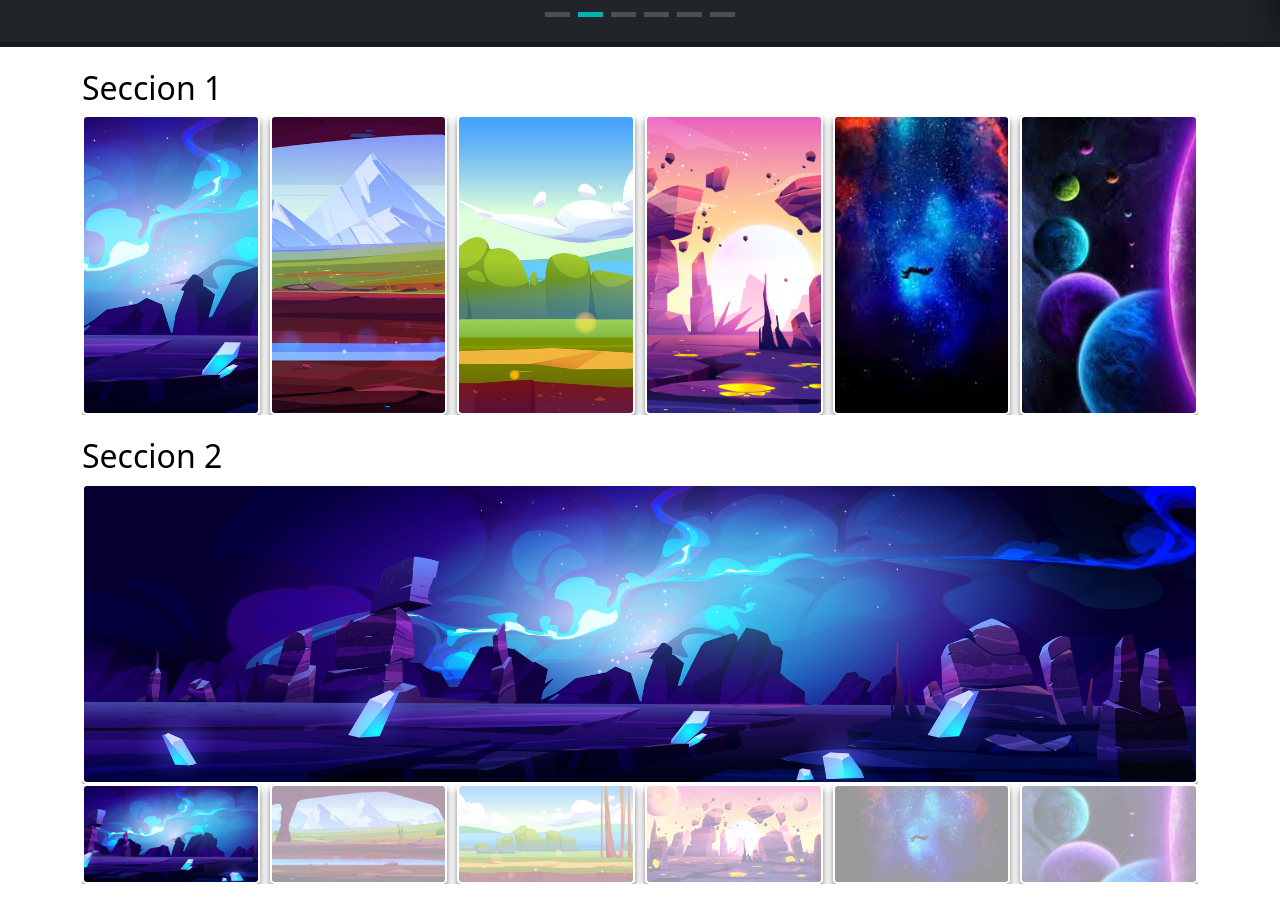
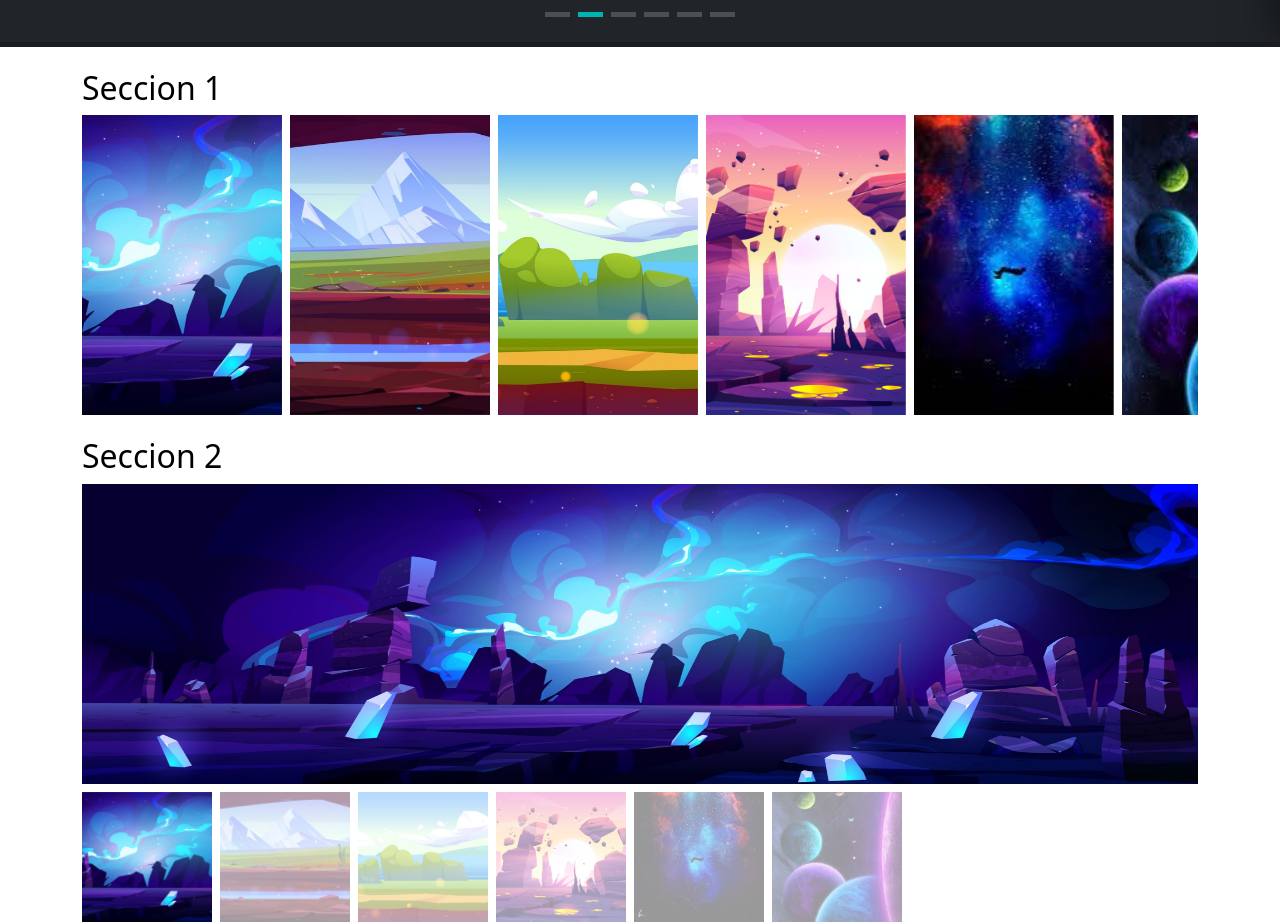
Before and after one commit to JhonSans/ProyectNewDesing, a plain HTML site: page index.html in a window 1280 px wide. Shown: the part 753-1675 px from the top of the page. Before the commit the page ends 1637 px from the top, so only its background shows below. Drawn offline with nearby package versions, Linux system fonts and the light colour scheme; some packages are replaced by stand-ins of ours.

Commit message:
Corrección galeria

```diff
--- a/css/main-gallery.css
+++ b/css/main-gallery.css
@@ -1,115 +1,21 @@
-/*
-.external {
-    overflow: hidden;
-    height: 100vh;
-}
-.horizontal-scroll-wrapper {
-    display: flex;
-    flex-direction: column;
-    align-items: center;
-    width: 100vh;
-    transform: rotate(-90deg) translate3d(0, -100vh, 0);
-    transform-origin: right top;
-    overflow-y: auto;
-    overflow-x: hidden;
-    padding: 0;
-    height: 100vw;
-    perspective: 1px;
-    transform-style: preserve-3d;
-    padding-bottom: 10rem;
-}
-.img-wrapper {
-    transform: rotate(90deg);
-    display: flex;
-    align-items: center;
-    justify-content: center;
-    min-height: 40vh;
-    transform-origin: 50% 50%;
-    transform: rotate(90deg) translateZ(0.1px) scale(0.9) translateX(0px)
-        translateY(-3vh);
-    transition: 1s;
-}
-.img-wrapper:hover {
-    min-height: 65vh;
-}
-.slower {
-    transform: rotate(90deg) translateZ(-0.2px) scale(1.1) translateX(0%)
-        translateY(-10vh);
-}
-.slower1 {
-    transform: rotate(90deg) translateZ(-0.25px) scale(1.05) translateX(0%)
-        translateY(8vh);
-}
-.slower2 {
-    transform: rotate(90deg) translateZ(-0.3px) scale(1.3) translateX(0%)
-        translateY(2vh);
-}
-.slower-down {
-    transform: rotate(90deg) translateZ(-0.2px) scale(1.1) translateX(0%)
-        translateY(16vh);
-}
-.faster {
-    transform: rotate(90deg) translateZ(0.15px) scale(0.8) translateX(0%)
-        translateY(14vh);
-}
-.faster1 {
-    transform: rotate(90deg) translateZ(0.05px) scale(0.8) translateX(0%)
-        translateY(10vh);
-}
-.fastest {
-    transform: rotate(90deg) translateZ(0.22px) scale(0.7) translateX(-10vh)
-        translateY(-15vh);
-}
-.vertical {
-    transform: rotate(90deg) translateZ(-0.15px) scale(1.15) translateX(0%)
-        translateY(0%);
-}
-.last {
-    transform: rotate(90deg) translateZ(-0.2px) scale(1.1) translateX(25vh)
-        translateY(-8vh);
-}
-.img-wrapper a {
-    overflow: hidden;
-    display: block;
-    padding: 1vh;
-    background: #efecdb;
-    box-shadow: 0 10px 50px #5f2f1182;
-}
-.img-wrapper img {
-    max-width: 45vh;
-    max-height: 50vh;
-    transition: 0.5s;
-    vertical-align: top;
-    filter: saturate(40%) sepia(30%) hue-rotate(5deg);
-}
-a:hover img {
-    filter: none;
-}
-*/
-
 .swiper-gallery-slide {
-    height: 300px;
-    border: 2px solid #fff;
-    border-radius: 5px;
-    box-shadow: 0px 4px 7px rgba(0,0,0,.5);
+    height: 150px;
+    width: 100px;
+    border: none;
     cursor: pointer;
-    transition: all .5s cubic-bezier(.8,.5,.2,1.4);
-    overflow: hidden;
     position: relative;
 }
+.swiper-gallery-slide.main-thumb {
+    margin-bottom: 8px;
+}
 .swiper-gallery-slide.thumb {
-    height: 100px;
+    height: 90px;
+    width: 70px;
 }
 .swiper-gallery-img {
     width: 100%;
     height: 100%;
     object-fit: cover;
-}
-.swiper-gallery-img-hover:hover {
-    filter: brightness(0.5);
-}
-.swiper-gallery-img.fix {
-    height: 300px;
 }
 .swiper-gallery-img.thumb {
     opacity: 0.4;
@@ -117,3 +23,31 @@ a:hover img {
 .swiper-slide-thumb-active .swiper-gallery-img.thumb {
     opacity: 1;
 }
+
+@media (min-width: 576px) {
+    .swiper-gallery-slide {
+        height: 200px;
+        width: 150px;
+    }
+    .swiper-gallery-slide.main-thumb {
+        height: 250px;
+    }
+    .swiper-gallery-slide.thumb {
+        height: 120px;
+        width: 100px;
+    }
+}
+
+@media (min-width: 768px) {
+    .swiper-gallery-slide {
+        height: 300px;
+        width: 200px;
+    }
+    .swiper-gallery-slide.main-thumb {
+        height: 300px;
+    }
+    .swiper-gallery-slide.thumb {
+        height: 130px;
+        width: 130px;
+    }
+}
--- a/views/main.html
+++ b/views/main.html
@@ -5,9 +5,9 @@
             <div>
                 <h2>Seccion 1</h2>
             </div>
-            <swiper-container slides-per-view="1" space-between="10" rewind="true" breakpoints='{ "285": {"slidesPerView": 2}, "576": {"slidesPerView": 3}, "768": {"slidesPerView": 4}, "992": {"slidesPerView": 5}, "1200": {"slidesPerView": 6} }'>
+            <swiper-container slides-per-view="auto" space-between="8" free-mode="true">
                 <swiper-slide ng-repeat="new in news" class="swiper-gallery-slide">
-                        <img ng-src="{{ new.Picture }}" alt="{{ new.Name }}" class="swiper-gallery-img swiper-gallery-img-hover"/>
+                        <img ng-src="{{ new.Picture }}" alt="{{ new.Name }}" class="swiper-gallery-img"/>
                 </swiper-slide>
             </swiper-container>
         </div>
@@ -18,12 +18,12 @@
             <div>
                 <h2>Seccion 2</h2>
             </div>
-            <swiper-container thumbs-swiper=".swiper-gallery-thumbs" space-between="50" speed="1000" rewind="true">
-                <swiper-slide ng-repeat="new in news" class="swiper-gallery-slide">
-                        <img ng-src="{{ new.Picture }}" alt="{{ new.Name }}" class="swiper-gallery-img swiper-gallery-img-hover"/>
+            <swiper-container thumbs-swiper=".swiper-gallery-thumbs" space-between="8" speed="1500" rewind="true">
+                <swiper-slide ng-repeat="new in news" class="swiper-gallery-slide main-thumb">
+                        <img ng-src="{{ new.Picture }}" alt="{{ new.Name }}" class="swiper-gallery-img"/>
                 </swiper-slide>
             </swiper-container>
-            <swiper-container slides-per-view="2" space-between="10" free-mode="true" breakpoints='{ "280": {"slidesPerView": 3}, "576": {"slidesPerView": 4}, "768": {"slidesPerView": 5}, "992": {"slidesPerView": 6} }' class="swiper-gallery-thumbs">
+            <swiper-container slides-per-view="auto" space-between="8" free-mode="true" class="swiper-gallery-thumbs">
                 <swiper-slide ng-repeat="new in news" class="swiper-gallery-slide thumb">
                         <img ng-src="{{ new.Picture }}" alt="{{ new.Name }}" class="swiper-gallery-img thumb"/>
                 </swiper-slide>
```
